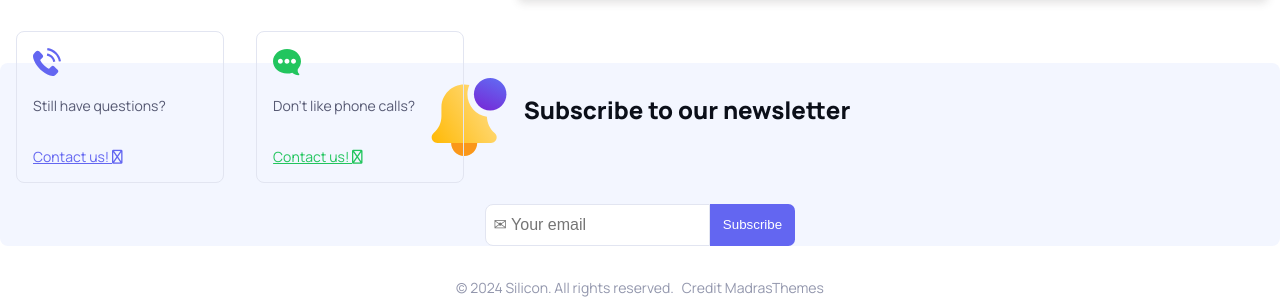
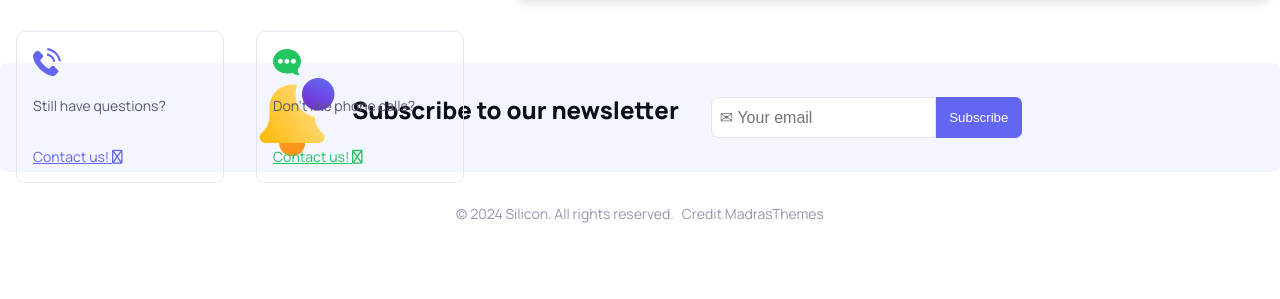
Before and after one commit to FeliciaDahl/SiliconReact, a React (Vite) app: page / in a window 1280 px wide. Shown: the part 4737-5036 px from the top of the page. After the commit the page ends 4992 px from the top, so only its background shows below. Built offline with nearby package versions, Linux system fonts and the light colour scheme; no server answers.

Commit message:
Main structure done

```diff
--- a/src/App.jsx
+++ b/src/App.jsx
@@ -5,6 +5,7 @@ import './assets/index.css'
 import './assets/contact.css'
 import './assets/global.css'
 import './assets/header.css'
+import './assets/footer.css'
 
 import Home from './pages/Home/Home'
 import Contact from './pages/Contact/Contact'
--- /dev/null
+++ b/src/assets/footer.css
@@ -0,0 +1,16 @@
+.footer {
+    color: var(--clr-m-text);
+    display: flex;
+    flex-direction: column;
+    justify-content: center;
+    align-items: center;
+
+
+  @media (min-width: 768px) {
+
+        display: flex;
+        flex-direction: row;
+        gap: 0.5rem;
+
+    }
+}
--- a/src/assets/index.css
+++ b/src/assets/index.css
@@ -1,8 +1,3 @@
-
-
-
-
-
 /* || HERO */
 
 .hero .container {
@@ -250,7 +245,7 @@
   left: 28%;
 }
 /* || DESKTOP-ONLY */
-/* || REVIEWS */
+/* || TESTIMONIALS */
 .testimonial-card {
   position: relative;
   width: 100%;
@@ -450,26 +445,9 @@
     border-radius: 0 0.5em 0.5em 0;
   }
 }
-.footer {
-  color: var(--clr-m-text);
-  display: flex;
-  flex-direction: column;
-  justify-content: center;
-  align-items: center;
-}
-
 
 
 @media (min-width: 768px) {
-  /* || HEADER */
-  header .container {
-    max-width: 720px;
-  }
-
-  #dark-mode {
-    display: block;
-  }
-
 
   /* || HERO */
   .hero .container {
@@ -548,12 +526,7 @@
     display: flex;
     max-width: 720px;
   }
-  /* || FOOTER */
-  .footer {
-    display: flex;
-    flex-direction: row;
-    gap: 0.5rem;
-  }
+
 }
 
 @media (min-width: 1200px) {
@@ -592,6 +565,7 @@
   #brand-2 {
     display: flex;
   }
+
   /* || APP-FEATURES */
   .img-features {
     display: block;
@@ -686,6 +660,8 @@
   .newsletter {
     max-width: 1300px;
     display: flex;
+    gap: 2rem;
+
     align-items: center;
     justify-content: center;
     margin: 0;
--- a/src/pages/Home/Home.jsx
+++ b/src/pages/Home/Home.jsx
@@ -34,7 +34,7 @@ const Home = () => {
                 </div>
             </div>
             <ButtonContact />
-            <div className="newsletter grid-2">
+            <div className="newsletter">
                 <Newsletter />
                 <SubscribeForm />
             </div>
```
